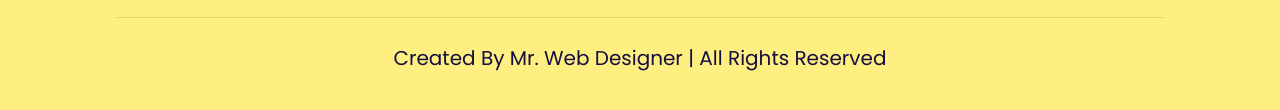
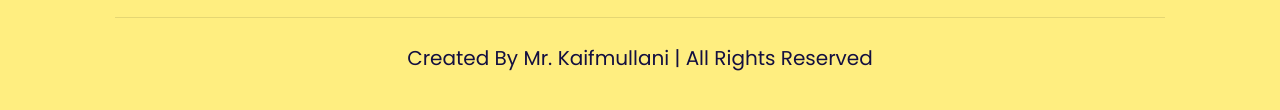
Before and after one commit to Kaif112233/cars_website.github.io, a plain HTML site: page index.html in a window 1280 px wide. Shown: the part 4766-4876 px from the top of the page. Drawn offline with nearby package versions, Linux system fonts and the light colour scheme.

Commit message:
Update index.html

```diff
--- a/index.html
+++ b/index.html
@@ -603,7 +603,8 @@
 
     </div>
 
-    <div class="credit"> created by mr. web designer | all rights reserved </div>
+    <div class="credit"> created by mr. Kaifmullani
+ | all rights reserved </div>
 
 </section>
 
```
